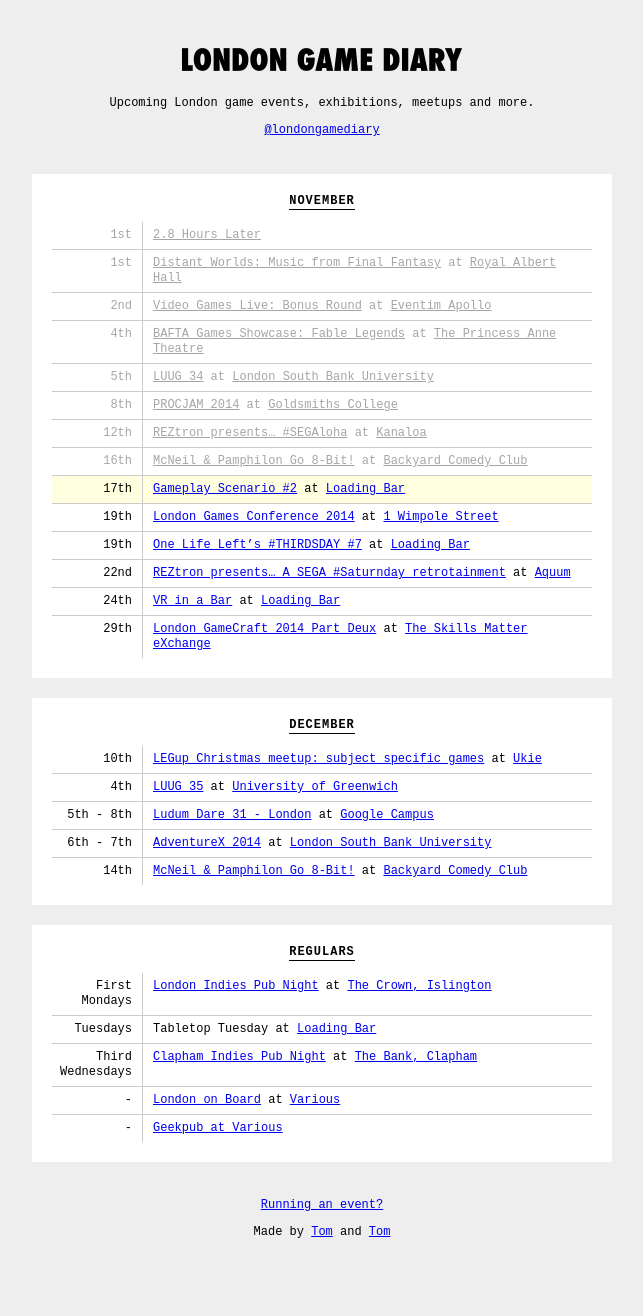
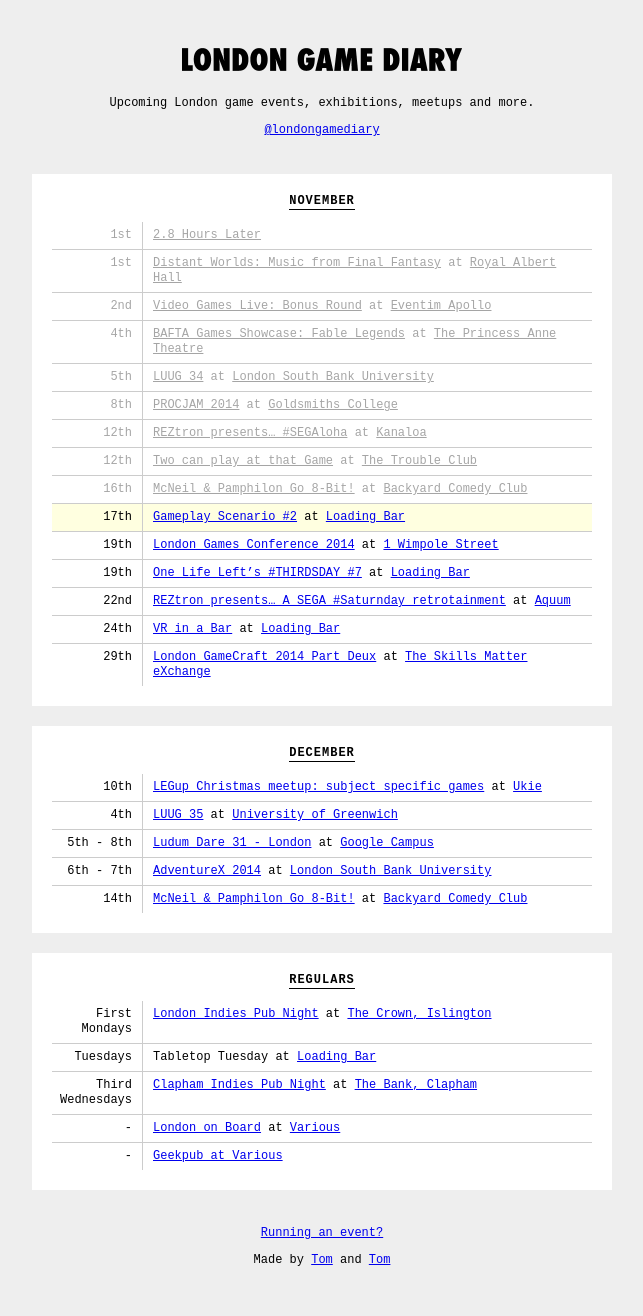
Before and after one commit to thomasmarshall/londongamediary.com, a Jekyll site: the page built from index.html, in a window 1280 px wide. Shown: the whole page, without its empty margins (318-961 px from the left). Built offline with Jekyll 4.4.1, drawn with Linux system fonts in a browser that asks for light colours; nearby versions of some CDN libraries; before the commit the page ends 1288 px from its top, so only the background shows below that.

Commit message:
Update events.yml

```diff
--- a/_data/events.yml
+++ b/_data/events.yml
@@ -32,6 +32,11 @@
 - title: "REZtron presents... #SEGAloha"
   link: "https://www.eventbrite.co.uk/e/segaloha-cocktailspalm-trees-and-sega-consoles-tickets-13925091323?ref=ecal"
   location: "[Kanaloa](http://www.kanaloaclub.com/)"
+  date: 2014-11-12
+
+- title: "Two can play at that Game"
+  link: "http://thetroubleclub.com/product/two-can-play-at-that-game/"
+  location: "[The Trouble Club](http://thetroubleclub.com/)"
   date: 2014-11-12
 
 - title: "McNeil & Pamphilon Go 8-Bit!"
```
